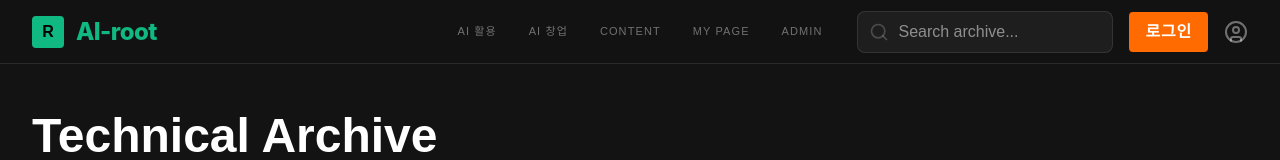
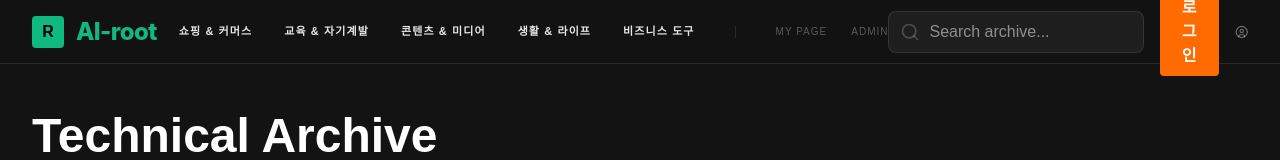
Before and after one commit to yuho75/Beyond-HRD, a Next.js app in the folder 02_AI-root/: page / in a window 1280 px wide. Shown: the top 160 px of the page. Built offline with nearby package versions, Linux system fonts and the light colour scheme; a web font is replaced by a local one.

Commit message:
UI: Update top navigation with business domain categories

```diff
--- a/02_AI-root/src/app/page.tsx
+++ b/02_AI-root/src/app/page.tsx
@@ -22,11 +22,23 @@ export default function Home() {
         </a>
 
         <nav className="hidden lg:flex items-center gap-8">
-          <a className="font-technical-sm text-white/40 hover:text-emerald-tech transition-colors uppercase tracking-widest text-[11px] no-underline" href="#">AI 활용</a>
-          <a className="font-technical-sm text-white/40 hover:text-emerald-tech transition-colors uppercase tracking-widest text-[11px] no-underline" href="#">AI 창업</a>
-          <a className="font-technical-sm text-white/40 hover:text-emerald-tech transition-colors uppercase tracking-widest text-[11px] no-underline" href="/content">Content</a>
-          <a className="font-technical-sm text-white/40 hover:text-emerald-tech transition-colors uppercase tracking-widest text-[11px] no-underline" href="/mypage">My Page</a>
-          <a className="font-technical-sm text-white/40 hover:text-emerald-tech transition-colors uppercase tracking-widest text-[11px] no-underline" href="/admin">Admin</a>
+          {/* Categories */}
+          <div className="flex items-center gap-8">
+            <a className="font-technical-sm text-white/90 hover:text-emerald-tech transition-colors uppercase tracking-widest text-[11px] no-underline font-bold" href="#">쇼핑 & 커머스</a>
+            <a className="font-technical-sm text-white/90 hover:text-emerald-tech transition-colors uppercase tracking-widest text-[11px] no-underline font-bold" href="#">교육 & 자기계발</a>
+            <a className="font-technical-sm text-white/90 hover:text-emerald-tech transition-colors uppercase tracking-widest text-[11px] no-underline font-bold" href="#">콘텐츠 & 미디어</a>
+            <a className="font-technical-sm text-white/90 hover:text-emerald-tech transition-colors uppercase tracking-widest text-[11px] no-underline font-bold" href="#">생활 & 라이프</a>
+            <a className="font-technical-sm text-white/90 hover:text-emerald-tech transition-colors uppercase tracking-widest text-[11px] no-underline font-bold" href="#">비즈니스 도구</a>
+          </div>
+
+          {/* Vertical Separator */}
+          <div className="w-[1px] h-3 bg-white/10 mx-2"></div>
+
+          {/* System Menus */}
+          <div className="flex items-center gap-6">
+            <a className="font-technical-sm text-white/30 hover:text-white transition-colors uppercase tracking-widest text-[10px] no-underline" href="/mypage">My Page</a>
+            <a className="font-technical-sm text-white/30 hover:text-white transition-colors uppercase tracking-widest text-[10px] no-underline" href="/admin">Admin</a>
+          </div>
         </nav>
 
         <div className="flex-1 flex items-center justify-end gap-4">
```
